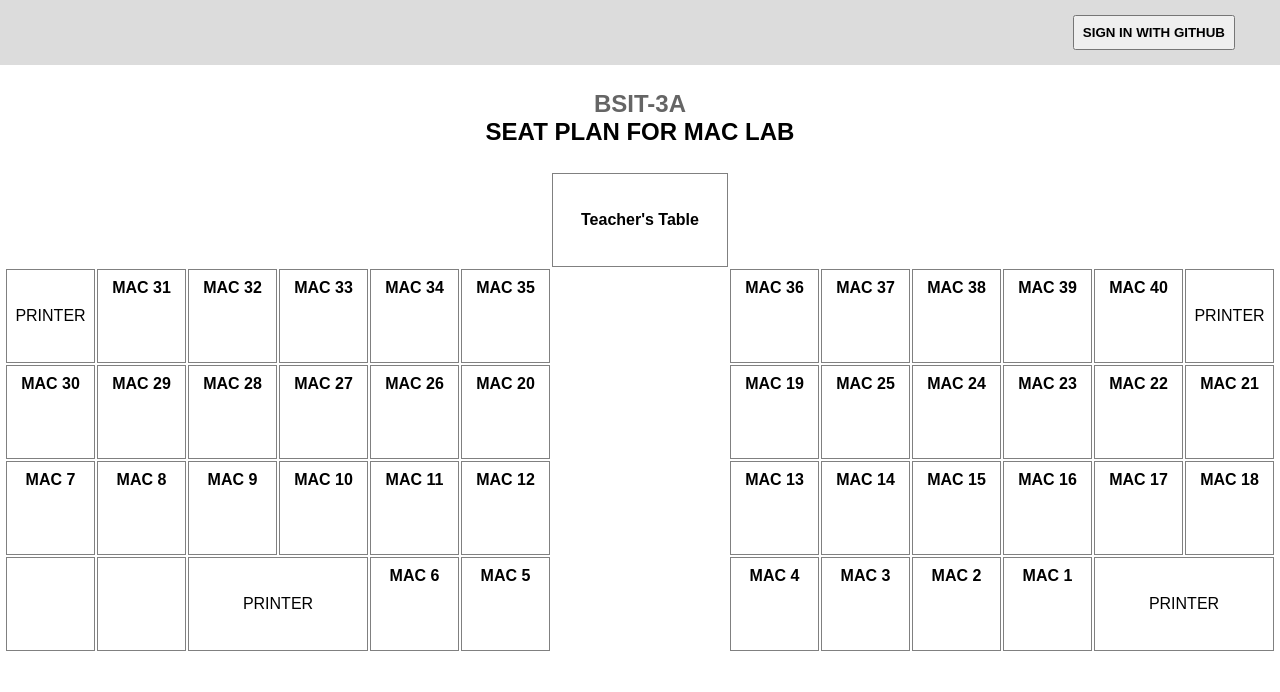
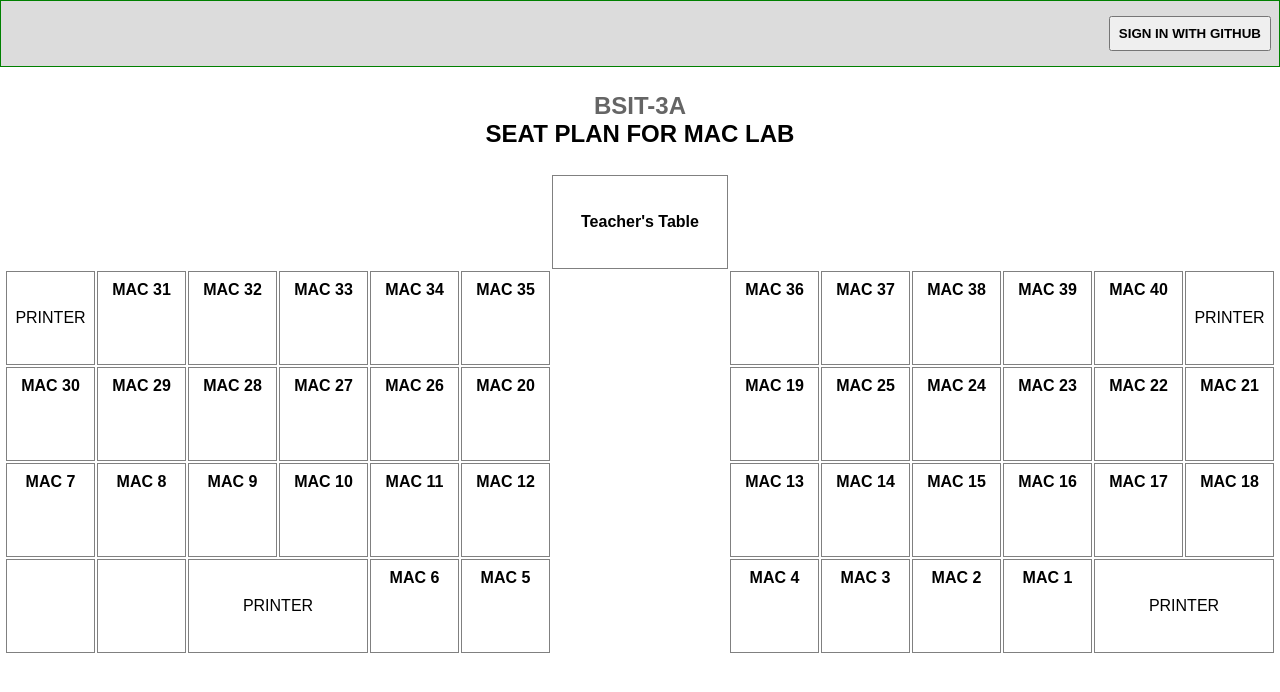
Before and after one commit to kulotsystems/maclab-bsit3a-2023, a React (Vite) app: page / in a window 1280 px wide. Shown: the top 692 px of the page. Built offline with nearby package versions, Linux system fonts and the light colour scheme; no server answers; the database is empty.

Commit message:
Adjust max-width of header.

```diff
--- a/src/index.css
+++ b/src/index.css
@@ -6,13 +6,14 @@ body {
 
 header {
     background: gainsboro;
+    border: 1px solid green;
 }
 
 header > .container {
     padding: 15px 8px;
     display: flex;
     align-items: center;
-    max-width: 1190px;
+    max-width: 1262px;
     margin: auto;
 }
 
```
